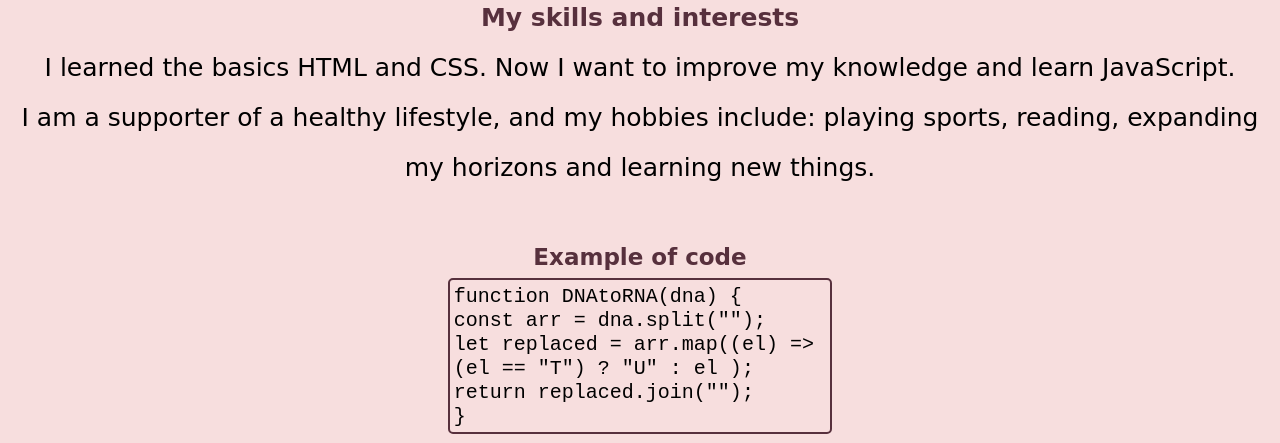
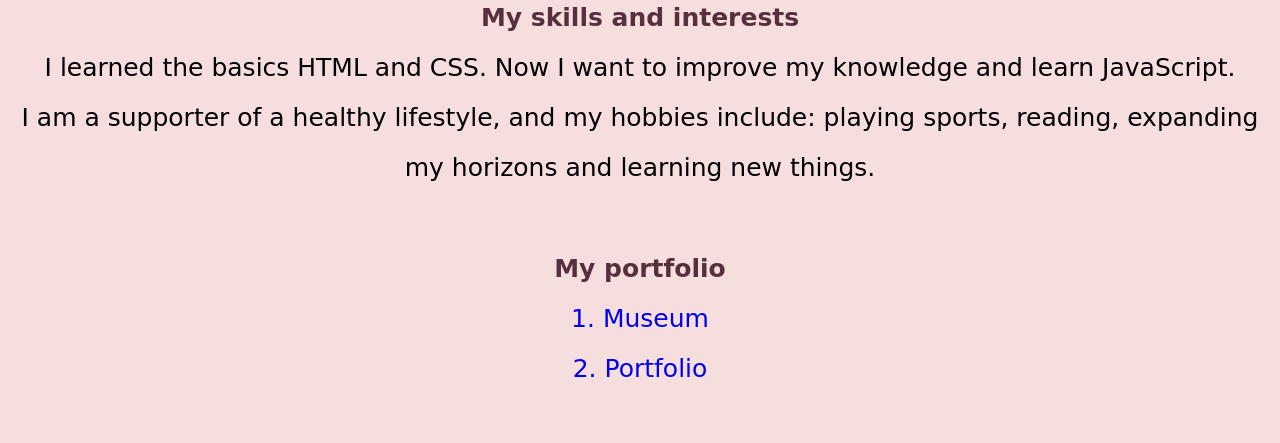
Before and after one commit to VickyCova/rsschool-cv, a plain HTML site: page index.html in a window 1280 px wide. Shown: the part 1515-1958 px from the top of the page. Drawn offline with Linux system fonts and the light colour scheme.

Commit message:
feat: add my portfolio

```diff
--- a/index.html
+++ b/index.html
@@ -15,6 +15,7 @@
             <li><a href="#contacts">Contacts</a></li>
             <li><a href="#info">Info about me</a></li>
             <li><a href="#skills">Skills and interests</a></li>
+            <li><a href="#my-portfolio">My portfolio</a></li>
             <li><a href="#my-code">Example code</a></li>
           </ul>
         </nav>
@@ -71,6 +72,17 @@
           things.
         </p>
       </div>
+
+      <div id="my-portfolio" class="interests">
+        <h3>My portfolio</h3>
+        <p>
+          <a href="https://vickycova.github.io/rsschool-cv/museum/">1. Museum </a><br>
+          <a href="https://vickycova.github.io/rsschool-cv/portfolio/">2. Portfolio </a>
+        </p>
+
+      </div>
+
+
       <div id="my-code" class="example-code">
         <h3>Example of code</h3>
         <div class="code-simple">
```
